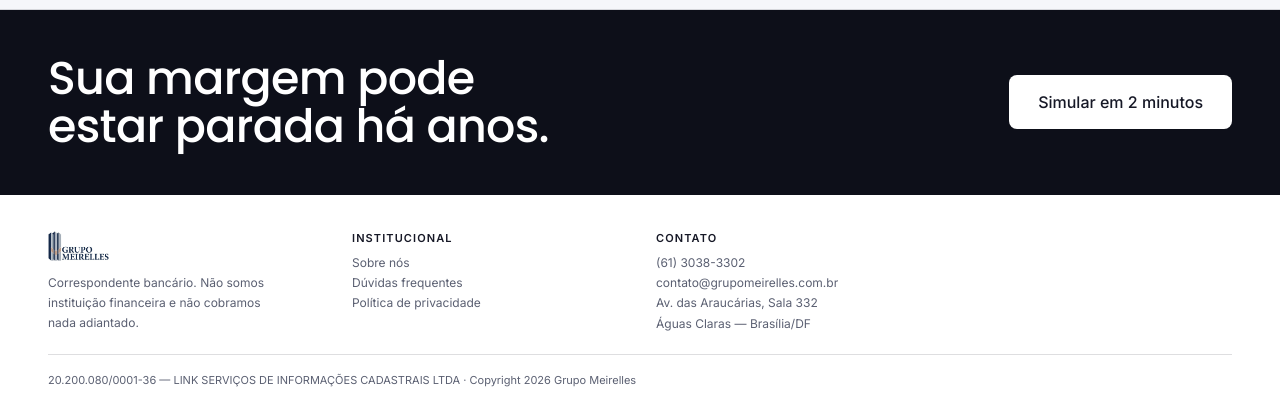
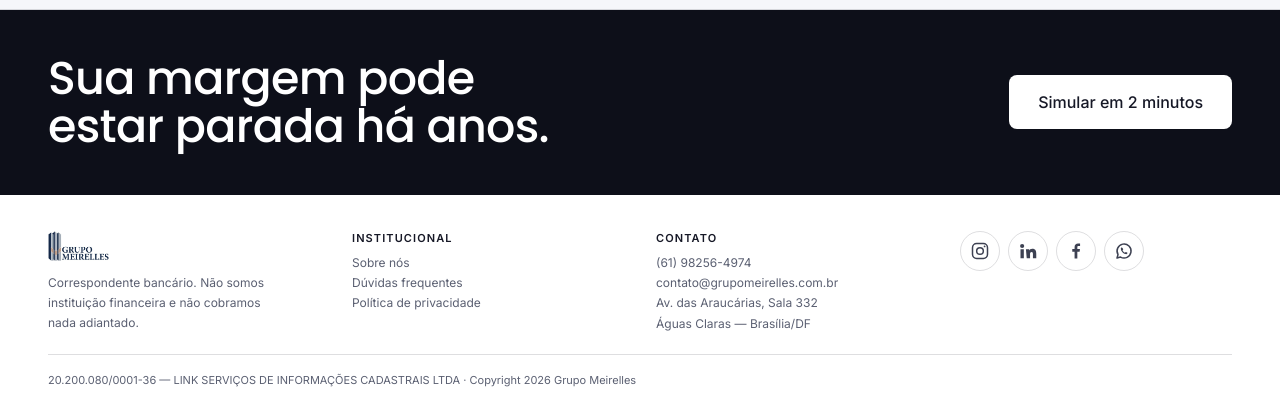
Before and after one commit to Grupo-Meirelles/site, a PHP site: page / in a window 1280 px wide. Shown: the part 3920-4334 px from the top of the page. Run offline with PHP 8.4, Linux system fonts and the light colour scheme; some libraries are stand-ins or nearby versions.

Commit message:
Add social icones

```diff
--- a/css/styles.css
+++ b/css/styles.css
@@ -547,6 +547,13 @@ a:hover { color: var(--acento-600); text-decoration: underline; }
 .rodape a { color: var(--texto-3); }
 .rodape a:hover { color: var(--acento); }
 .rodape__logo { height: 30px; width: auto; margin-bottom: 12px; }
+.rodape__redes { display: flex; gap: 8px; margin-bottom: 14px; }
+.rodape__redes a {
+  display: grid; place-content: center; width: 40px; height: 40px; border-radius: 50%;
+  border: 1px solid var(--linha); color: var(--texto-2);
+  transition: background-color .15s ease, color .15s ease, border-color .15s ease;
+}
+.rodape__redes a:hover { background: var(--acento); border-color: var(--acento); color: #fff; text-decoration: none; }
 .rodape__legal { max-width: var(--largura-conteudo); margin: 20px auto 0; padding-top: 16px; border-top: 1px solid var(--linha); font-size: 11px; }
 
 @media (min-width: 900px) { .rodape__grade { grid-template-columns: repeat(4, minmax(0, 1fr)); gap: 32px; } }
--- a/data/avaliacoes/_resumo.json
+++ b/data/avaliacoes/_resumo.json
@@ -1,6 +1,6 @@
 {
   "_comentario": "Números gerais do perfil do Google (não são uma avaliação individual). Atualize à mão de vez em quando olhando o perfil.",
   "nota_media": 4.9,
-  "total": 312,
-  "url_perfil": "https://maps.google.com/?cid=COLOQUE_O_CID_DO_PERFIL"
+  "total": 399,
+  "url_perfil": "https://share.google/PrbNIaprHmKp5TYaP"
 }
--- a/inc/rodape.php
+++ b/inc/rodape.php
@@ -23,13 +23,27 @@ declare(strict_types=1);
     <div>
       <h3>Contato</h3>
       <ul>
-        <li><a href="tel:+556130383302">(61) 3038-3302</a></li>
+        <li><a href="tel:+5561982564974">(61) 98256-4974</a></li>
         <li><a href="mailto:contato@grupomeirelles.com.br">contato@grupomeirelles.com.br</a></li>
         <li>Av. das Araucárias, Sala 332</li>
         <li>Águas Claras — Brasília/DF</li>
       </ul>
     </div>
     <div>
+      <ul class="rodape__redes">
+        <li><a href="https://www.instagram.com/ogrupomeirelles/" target="_blank" rel="noopener" aria-label="Instagram do Grupo Meirelles">
+          <svg viewBox="0 0 24 24" width="20" height="20" fill="none" stroke="currentColor" stroke-width="1.8" aria-hidden="true"><rect x="3" y="3" width="18" height="18" rx="5"/><circle cx="12" cy="12" r="4"/><circle cx="17.5" cy="6.5" r="1.1" fill="currentColor" stroke="none"/></svg>
+        </a></li>
+        <li><a href="https://www.linkedin.com/company/grupomeirelles/" target="_blank" rel="noopener" aria-label="LinkedIn do Grupo Meirelles">
+          <svg viewBox="0 0 24 24" width="20" height="20" fill="currentColor" aria-hidden="true"><path d="M4.98 3.5a2.5 2.5 0 1 1 0 5 2.5 2.5 0 0 1 0-5zM3 9.75h4v11H3zM9.5 9.75h3.8v1.5h.05c.53-1 1.84-2.05 3.78-2.05 4.04 0 4.79 2.66 4.79 6.12v5.43h-4v-4.82c0-1.15-.02-2.63-1.6-2.63-1.6 0-1.85 1.25-1.85 2.55v4.9h-4z"/></svg>
+        </a></li>
+        <li><a href="https://www.facebook.com/ogrupomeirelles" target="_blank" rel="noopener" aria-label="Facebook do Grupo Meirelles">
+          <svg viewBox="0 0 24 24" width="20" height="20" fill="currentColor" aria-hidden="true"><path d="M13.6 21v-8.2h2.75l.42-3.2H13.6V7.56c0-.93.26-1.56 1.59-1.56h1.7V3.14A22.8 22.8 0 0 0 14.42 3c-2.45 0-4.12 1.5-4.12 4.24V9.6H7.53v3.2h2.77V21z"/></svg>
+        </a></li>
+        <li><a href="https://wa.me/5561982564974" target="_blank" rel="noopener" aria-label="WhatsApp do Grupo Meirelles: (61) 98256-4974">
+          <svg viewBox="0 0 24 24" width="20" height="20" fill="none" stroke="currentColor" stroke-width="1.8" stroke-linejoin="round" aria-hidden="true"><path d="M3.6 20.4l1.25-4.1a8.4 8.4 0 1 1 3.05 3z"/><path d="M9.2 7.9c-.5 0-1 .6-1 1.3 0 2.9 3.7 6.6 6.6 6.6.7 0 1.3-.5 1.3-1l-.2-.9-1.9-.8-.9.9a5.3 5.3 0 0 1-2.9-2.9l.9-.9-.8-1.9z" fill="currentColor" stroke="none"/></svg>
+        </a></li>
+      </ul>
       <div id="ra-verified-seal"><script type="text/javascript" id="ra-embed-verified-seal" src="https://s3.amazonaws.com/raichu-beta/ra-verified/bundle.js" data-id="a091aG9oYWV6UHdISXFVLTpncnVwby1tZWlyZWxsZXM=" data-target="ra-verified-seal" data-model="horizontal_2"></script></div>
     </div>
   </div>
```
